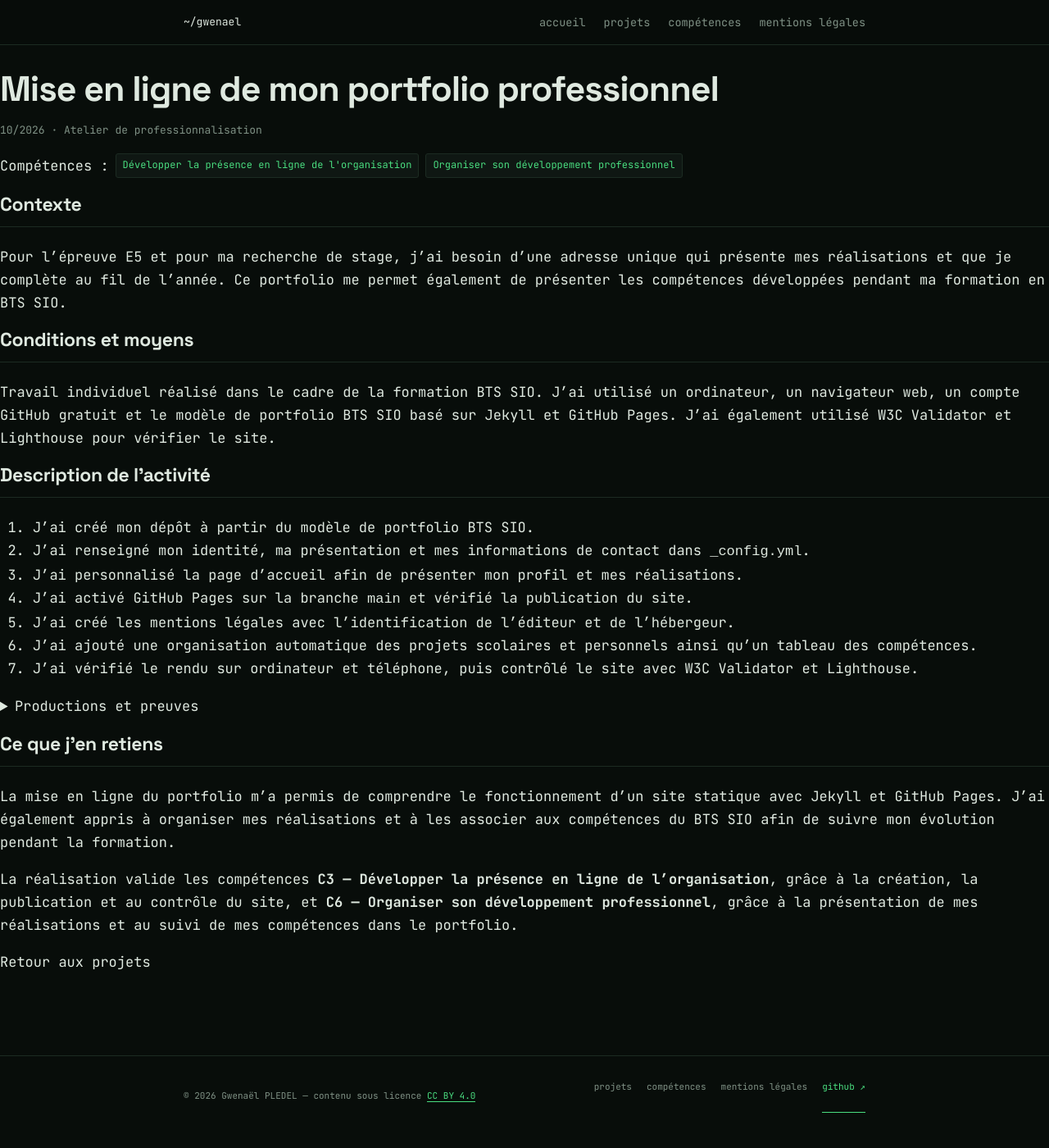
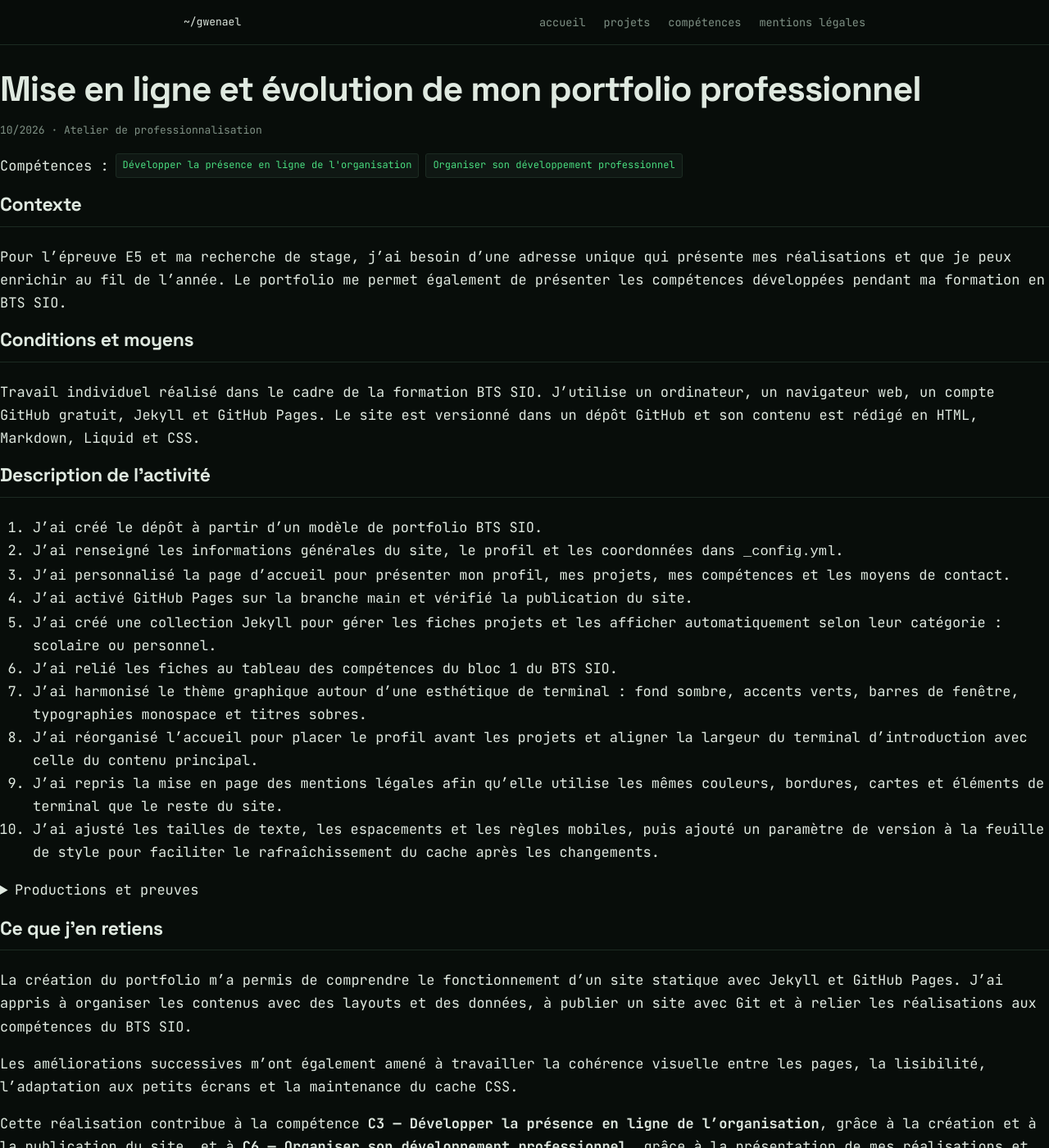
Before and after one commit to vzsca/Portfolio-Gwenael, a Jekyll site: the page built from _projets/2026-10-mon-portfolio.md, in a window 1280 px wide and 1400 px high. Shown: the whole window at 82% size. Built offline with Jekyll 4.4.1, drawn with Linux system fonts in a browser that asks for light colours.

Commit message:
Update portfolio project sheet with recent improvements

```diff
--- a/_projets/2026-10-mon-portfolio.md
+++ b/_projets/2026-10-mon-portfolio.md
@@ -1,40 +1,42 @@
 ---
-title: "Mise en ligne de mon portfolio professionnel"
+title: "Mise en ligne et évolution de mon portfolio professionnel"
 date: 2026-10-07
 cadre: "Atelier de professionnalisation"
 type: "ecole"
-resume: "Création et publication d'un site personnel gratuit, hébergé sur GitHub Pages, qui présente mes réalisations."
+resume: "Création, publication et amélioration d'un portfolio responsive avec Jekyll et GitHub Pages pour présenter mes réalisations et compétences."
 competences: [c3, c6]
 ---
 
 ## Contexte
 
-Pour l'épreuve E5 et pour ma recherche de stage, j'ai besoin d'une adresse unique qui présente mes réalisations et que je complète au fil de l'année. Ce portfolio me permet également de présenter les compétences développées pendant ma formation en BTS SIO.
+Pour l'épreuve E5 et ma recherche de stage, j'ai besoin d'une adresse unique qui présente mes réalisations et que je peux enrichir au fil de l'année. Le portfolio me permet également de présenter les compétences développées pendant ma formation en BTS SIO.
 
 ## Conditions et moyens
 
-Travail individuel réalisé dans le cadre de la formation BTS SIO. J'ai utilisé un ordinateur, un navigateur web, un compte GitHub gratuit et le modèle de portfolio BTS SIO basé sur Jekyll et GitHub Pages. J'ai également utilisé W3C Validator et Lighthouse pour vérifier le site.
+Travail individuel réalisé dans le cadre de la formation BTS SIO. J'utilise un ordinateur, un navigateur web, un compte GitHub gratuit, Jekyll et GitHub Pages. Le site est versionné dans un dépôt GitHub et son contenu est rédigé en HTML, Markdown, Liquid et CSS.
 
 ## Description de l'activité
 
-1. J'ai créé mon dépôt à partir du modèle de portfolio BTS SIO.
-2. J'ai renseigné mon identité, ma présentation et mes informations de contact dans `_config.yml`.
-3. J'ai personnalisé la page d'accueil afin de présenter mon profil et mes réalisations.
+1. J'ai créé le dépôt à partir d'un modèle de portfolio BTS SIO.
+2. J'ai renseigné les informations générales du site, le profil et les coordonnées dans `_config.yml`.
+3. J'ai personnalisé la page d'accueil pour présenter mon profil, mes projets, mes compétences et les moyens de contact.
 4. J'ai activé GitHub Pages sur la branche `main` et vérifié la publication du site.
-5. J'ai créé les mentions légales avec l'identification de l'éditeur et de l'hébergeur.
-6. J'ai ajouté une organisation automatique des projets scolaires et personnels ainsi qu'un tableau des compétences.
-7. J'ai vérifié le rendu sur ordinateur et téléphone, puis contrôlé le site avec W3C Validator et Lighthouse.
+5. J'ai créé une collection Jekyll pour gérer les fiches projets et les afficher automatiquement selon leur catégorie : scolaire ou personnel.
+6. J'ai relié les fiches au tableau des compétences du bloc 1 du BTS SIO.
+7. J'ai harmonisé le thème graphique autour d'une esthétique de terminal : fond sombre, accents verts, barres de fenêtre, typographies monospace et titres sobres.
+8. J'ai réorganisé l'accueil pour placer le profil avant les projets et aligner la largeur du terminal d'introduction avec celle du contenu principal.
+9. J'ai repris la mise en page des mentions légales afin qu'elle utilise les mêmes couleurs, bordures, cartes et éléments de terminal que le reste du site.
+10. J'ai ajusté les tailles de texte, les espacements et les règles mobiles, puis ajouté un paramètre de version à la feuille de style pour faciliter le rafraîchissement du cache après les changements.
 
 ## Productions et preuves
 
-- L'adresse publique du site.
-- Le dépôt GitHub et son historique des modifications.
-- La page de profil et les informations de contact.
-- Les mentions légales.
-- Le système de classement des projets scolaires et personnels.
-- Le tableau des compétences.
-- Les contrôles W3C et Lighthouse.
-- Les captures de vérification du site et de sa publication.
+- Site publié : [vzsca.github.io/Portfolio-Gwenael](https://vzsca.github.io/Portfolio-Gwenael/).
+- Dépôt GitHub et historique des modifications.
+- Page d'accueil avec profil, projets, compétences et contact.
+- Fiches projets générées à partir de fichiers Markdown.
+- Tableau des compétences lié aux projets.
+- Page des mentions légales harmonisée avec le thème général.
+- Captures de l'interface et de la publication d'origine.
 
 ### Captures
 
@@ -50,8 +52,12 @@ Travail individuel réalisé dans le cadre de la formation BTS SIO. J'ai utilis
 
 ![Capture du portfolio sur mobile]({{ "/images/Screenshot_20261007_143015_Chrome.jpg" | relative_url }})
 
+Les captures montrent une version antérieure du site ; l'interface a depuis été ajustée et harmonisée.
+
 ## Ce que j'en retiens
 
-La mise en ligne du portfolio m'a permis de comprendre le fonctionnement d'un site statique avec Jekyll et GitHub Pages. J'ai également appris à organiser mes réalisations et à les associer aux compétences du BTS SIO afin de suivre mon évolution pendant la formation.
+La création du portfolio m'a permis de comprendre le fonctionnement d'un site statique avec Jekyll et GitHub Pages. J'ai appris à organiser les contenus avec des layouts et des données, à publier un site avec Git et à relier les réalisations aux compétences du BTS SIO.
 
-La réalisation valide les compétences **C3 — Développer la présence en ligne de l'organisation**, grâce à la création, la publication et au contrôle du site, et **C6 — Organiser son développement professionnel**, grâce à la présentation de mes réalisations et au suivi de mes compétences dans le portfolio.
+Les améliorations successives m'ont également amené à travailler la cohérence visuelle entre les pages, la lisibilité, l'adaptation aux petits écrans et la maintenance du cache CSS.
+
+Cette réalisation contribue à la compétence **C3 — Développer la présence en ligne de l'organisation**, grâce à la création et à la publication du site, et à **C6 — Organiser son développement professionnel**, grâce à la présentation de mes réalisations et au suivi de mes compétences dans le portfolio.
```
